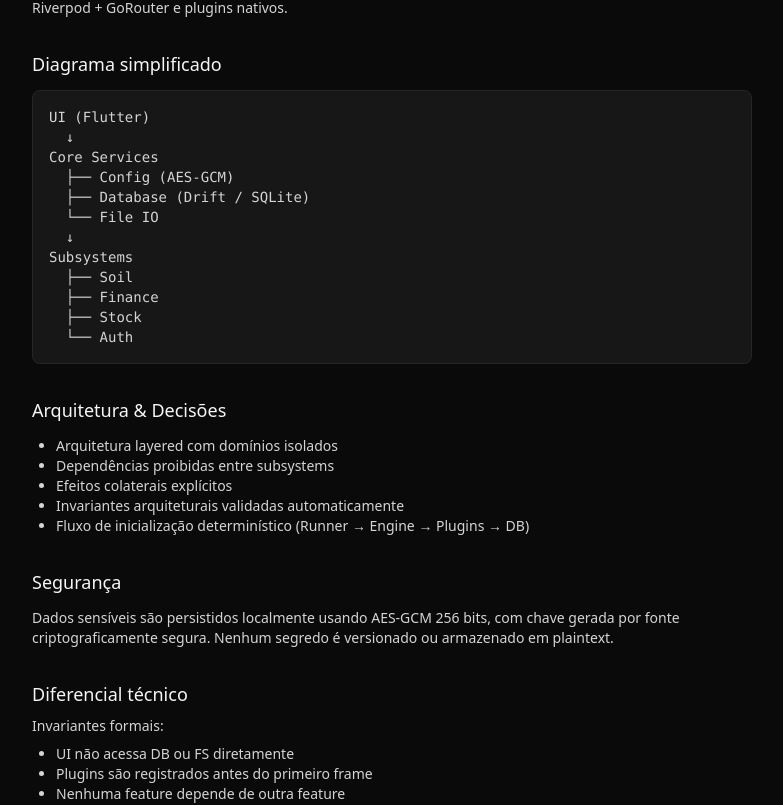
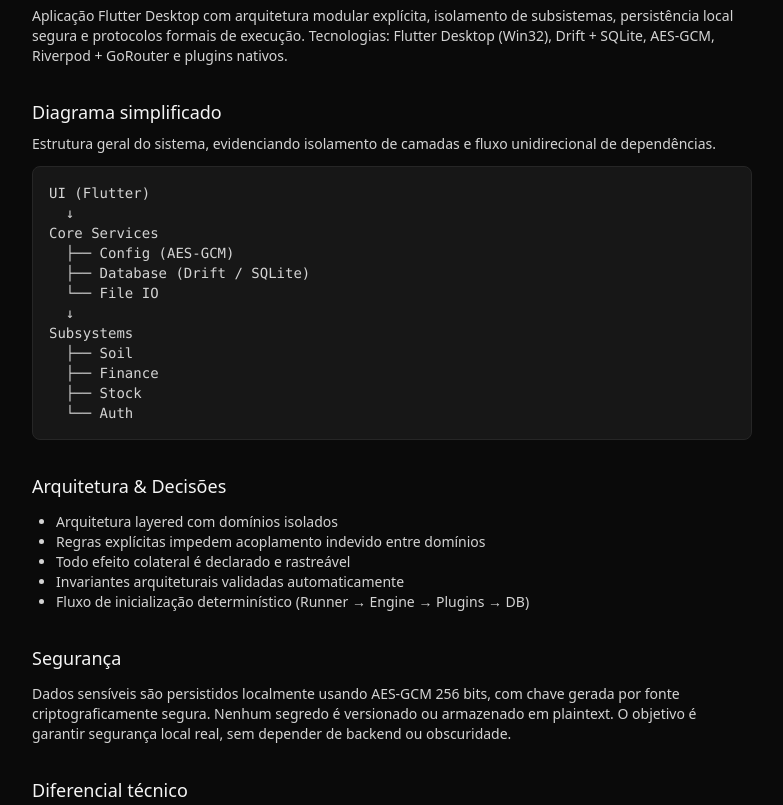
Before and after one commit to Salazarismo/trae_mv4ervzy, a Next.js app: page /projetos/relatorium in a window 1280 px wide. Shown: the part 195-1000 px from the top of the page, without its empty margins (248-1031 px from the left). Built offline with nearby package versions, Linux system fonts and the light colour scheme.

Commit message:
refine(relatorium): contexto inicial, intenção do diagrama, linguagem de impacto, segurança com objetivo e invariantes arquiteturais

```diff
--- a/app/projetos/relatorium/page.tsx
+++ b/app/projetos/relatorium/page.tsx
@@ -2,12 +2,16 @@ export default function RelatoriumPage() {
   return (
     <main className="mx-auto max-w-3xl px-6 py-12">
       <h1 className="text-2xl font-semibold">Relatorium (Desktop – Windows)</h1>
+      <p className="mt-2 text-sm text-neutral-300">
+        Sistema desktop para gestão modular de domínio técnico, com foco em arquitetura explícita e segurança local.
+      </p>
       <p className="mt-4 text-sm text-neutral-300">
         Aplicação Flutter Desktop com arquitetura modular explícita, isolamento de subsistemas, persistência local segura e protocolos formais de execução. Tecnologias: Flutter Desktop (Win32), Drift + SQLite, AES‑GCM, Riverpod + GoRouter e plugins nativos.
       </p>
 
       <section className="mt-8">
         <h2 className="text-lg font-medium">Diagrama simplificado</h2>
+        <p className="mt-2 text-sm text-neutral-300">Estrutura geral do sistema, evidenciando isolamento de camadas e fluxo unidirecional de dependências.</p>
         <div className="mt-3 rounded-lg border border-neutral-800 bg-neutral-900 p-4 text-sm text-neutral-300">
           <pre>
 {`UI (Flutter)
@@ -30,8 +34,8 @@ Subsystems
         <h2 className="text-lg font-medium">Arquitetura & Decisões</h2>
         <ul className="mt-3 list-disc pl-6 text-sm text-neutral-300">
           <li>Arquitetura layered com domínios isolados</li>
-          <li>Dependências proibidas entre subsystems</li>
-          <li>Efeitos colaterais explícitos</li>
+          <li>Regras explícitas impedem acoplamento indevido entre domínios</li>
+          <li>Todo efeito colateral é declarado e rastreável</li>
           <li>Invariantes arquiteturais validadas automaticamente</li>
           <li>Fluxo de inicialização determinístico (Runner → Engine → Plugins → DB)</li>
         </ul>
@@ -39,18 +43,16 @@ Subsystems
 
       <section className="mt-8">
         <h2 className="text-lg font-medium">Segurança</h2>
-        <p className="mt-3 text-sm text-neutral-300">
-          Dados sensíveis são persistidos localmente usando AES‑GCM 256 bits, com chave gerada por fonte criptograficamente segura. Nenhum segredo é versionado ou armazenado em plaintext.
-        </p>
+        <p className="mt-3 text-sm text-neutral-300">Dados sensíveis são persistidos localmente usando AES‑GCM 256 bits, com chave gerada por fonte criptograficamente segura. Nenhum segredo é versionado ou armazenado em plaintext. O objetivo é garantir segurança local real, sem depender de backend ou obscuridade.</p>
       </section>
 
       <section className="mt-8">
         <h2 className="text-lg font-medium">Diferencial técnico</h2>
-        <p className="mt-2 text-sm text-neutral-300">Invariantes formais:</p>
+        <p className="mt-2 text-sm text-neutral-300">Invariantes arquiteturais garantidas pelo sistema:</p>
         <ul className="mt-2 list-disc pl-6 text-sm text-neutral-300">
           <li>UI não acessa DB ou FS diretamente</li>
-          <li>Plugins são registrados antes do primeiro frame</li>
-          <li>Nenhuma feature depende de outra feature</li>
+          <li>Plugins sempre são registrados antes do primeiro frame</li>
+          <li>Features nunca dependem entre si, apenas do core</li>
         </ul>
       </section>
 
```
